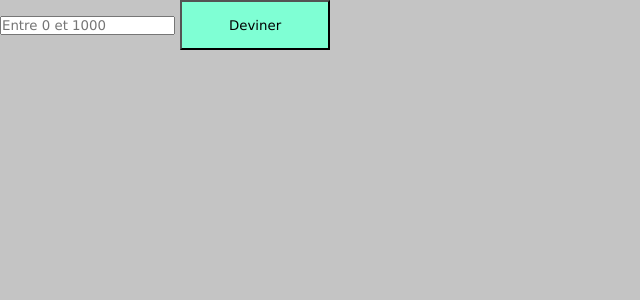
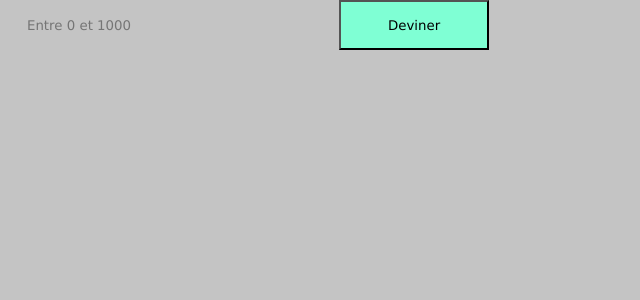
Before and after one commit to JessyTS/Projet-PHP, a PHP site: page /jeu.php in a window 1280 px wide. Shown: the part 40-340 px from the top of the page, without its empty margins (0-640 px from the left). Run offline with PHP 8.4, Linux system fonts and the light colour scheme.

Commit message:
modified:   jeu.php

```diff
--- a/jeu.php
+++ b/jeu.php
@@ -20,7 +20,7 @@
     <?php if ($erreur): ?>
         <div class="alert"><?=$erreur?></div>
     <?php endif ?>
-    <input type="number" name="chiffre" placeholder="Entre 0 et 1000" value="">
+    <input class="input" type="number" name="chiffre" placeholder="Entre 0 et 1000" value="">
     <button type="submit">Deviner</button>
 </form>
 
```
